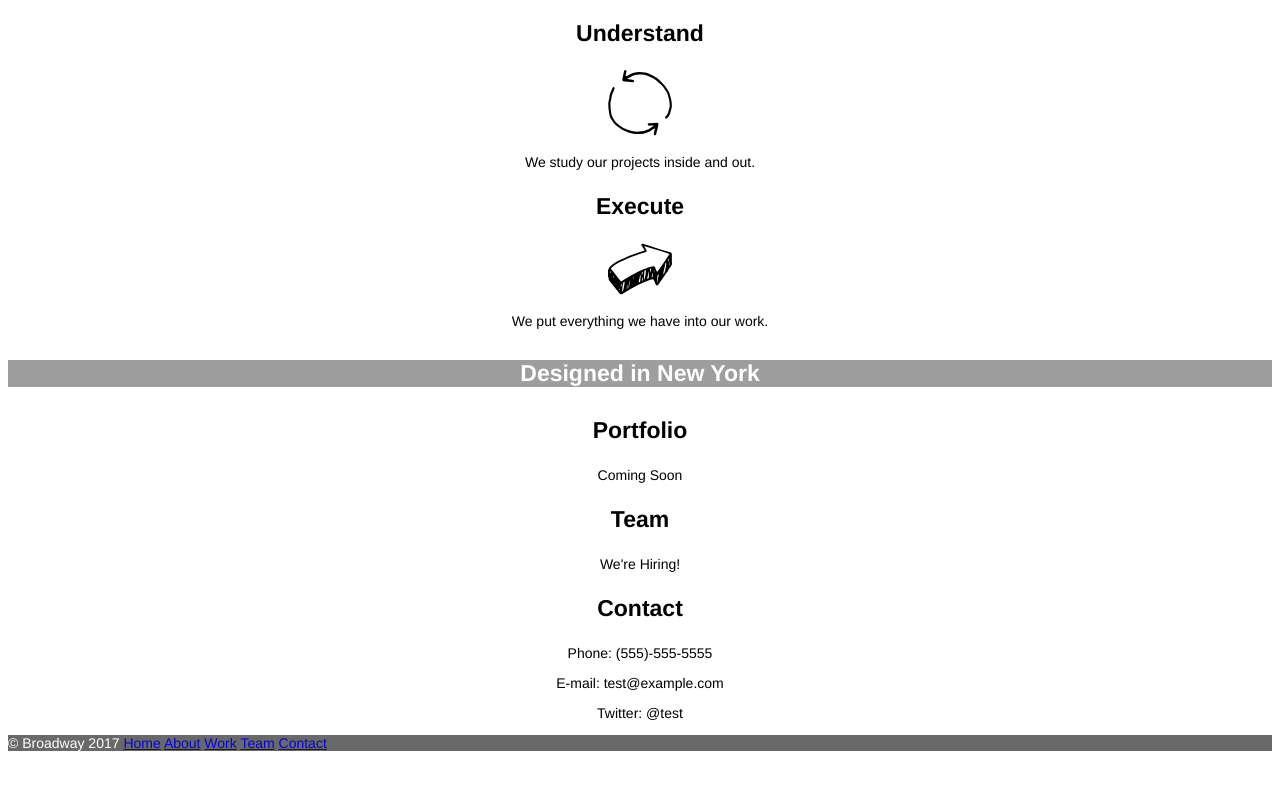
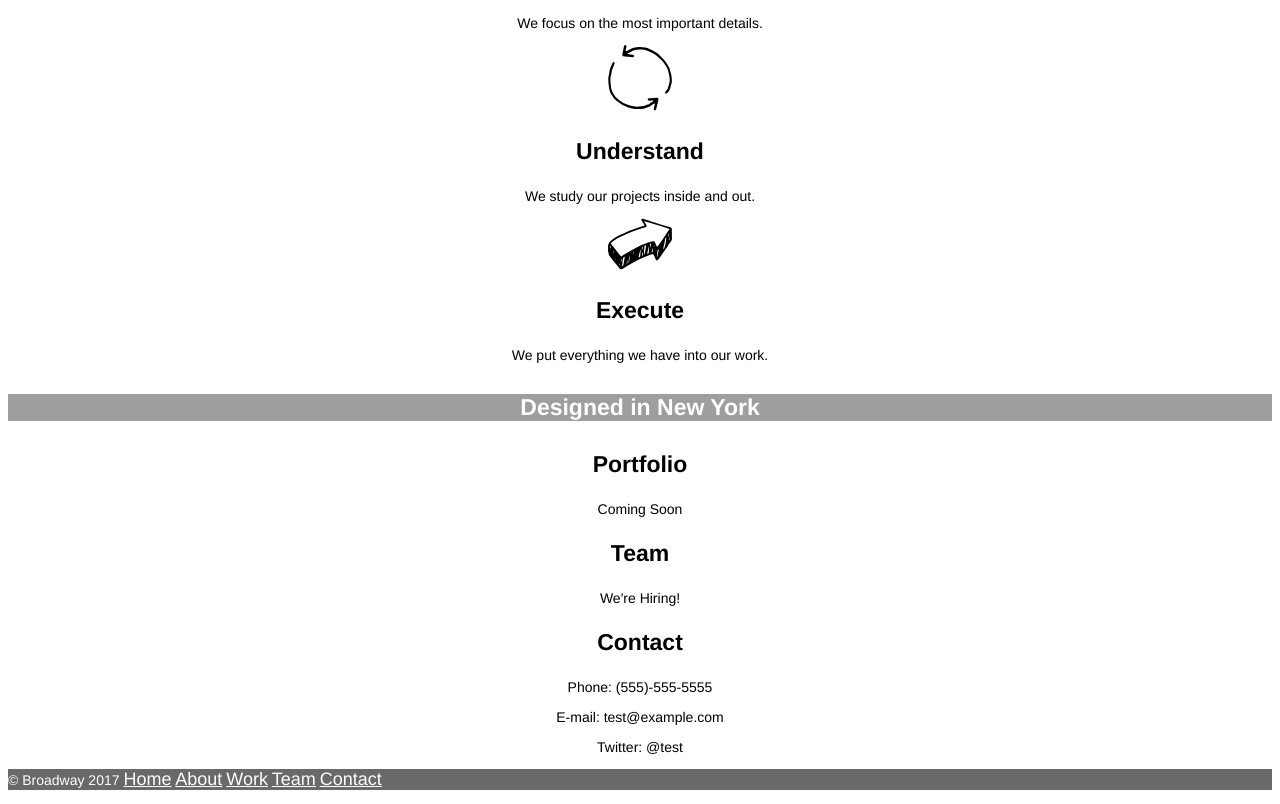
Before and after one commit to nkurtz/Broadway, a plain HTML site: page index.html in a window 1280 px wide. Shown: the part 542-1346 px from the top of the page. Before the commit the page ends 1307 px from the top, so only its background shows below. Drawn offline with Linux system fonts and the light colour scheme; grey boxes are pictures that could not be loaded.

Commit message:
Commit final touches.

```diff
--- a/index.html
+++ b/index.html
@@ -21,16 +21,16 @@
 <!-- Our Proccess section -->
     <h2>Our Process</h2>
 
+    <img src="./resources/images/identify.svg" />
     <h3>Indentify</h3>
-    <img src="./resources/images/identify.svg" />
     <p>We focus on the most important details.</p>
 
+    <img src="./resources/images/understand.svg" />
     <h3>Understand</h3>
-    <img src="./resources/images/understand.svg" />
     <p>We study our projects inside and out.</p>
 
+    <img src="./resources/images/execute.svg" />
     <h3>Execute</h3>
-    <img src="./resources/images/execute.svg" />
     <p>We put everything we have into our work.</p>
 
 <!--About us section -->
--- a/resources/css/style.css
+++ b/resources/css/style.css
@@ -16,6 +16,11 @@ h3{
 
 .nav h1 {
   font-size: 70px;
+}
+
+.btn-nav {
+  font-size: 18px;
+  color: white;
 }
 
 h2 {
```
